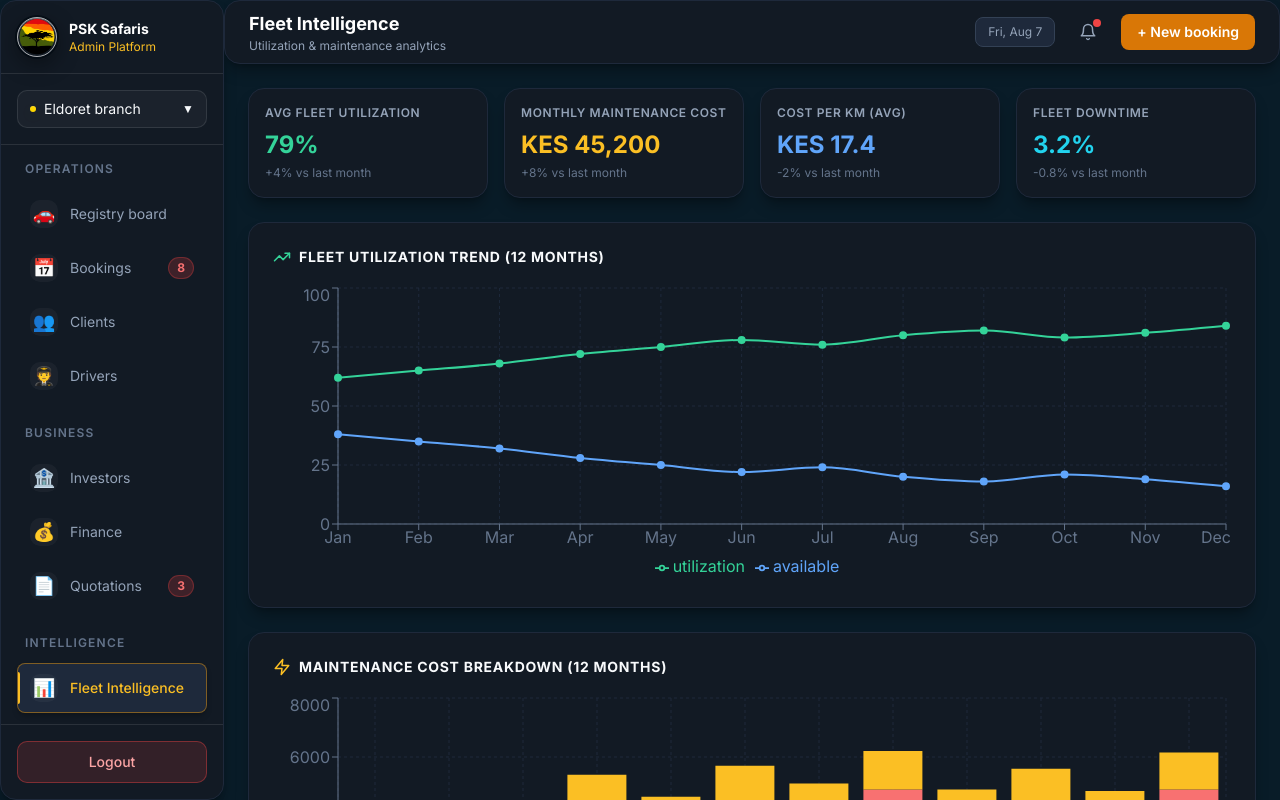
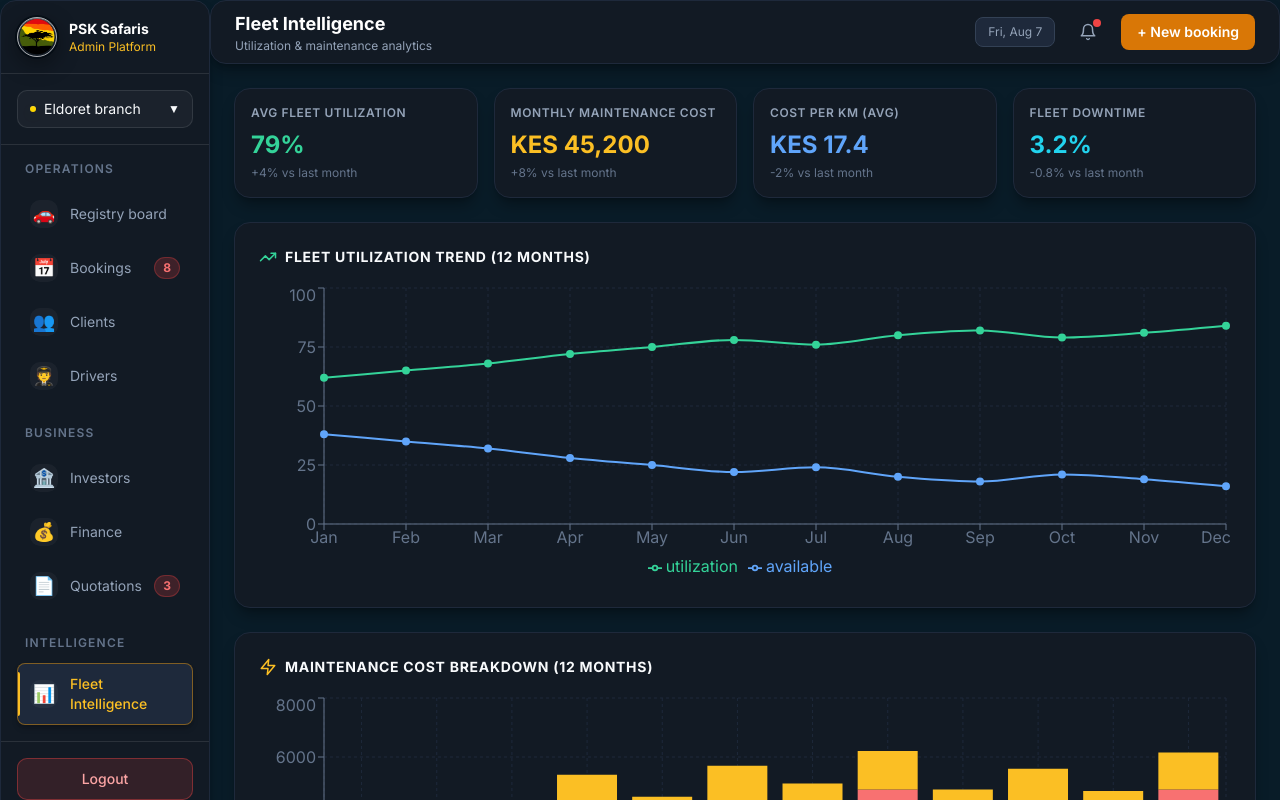
Before and after one commit to orenda497-afk/psk-admin-platform, a React (Vite) app: page /analytics in a window 1280 px wide. Both pictures are taken after a click on the button "Sign In". Built offline with nearby package versions, Linux system fonts and the light colour scheme.

Commit message:
fix: correct TopBar layout to only cover main content area, never overlap sidebar

```diff
--- a/src/components/Layout.tsx
+++ b/src/components/Layout.tsx
@@ -37,17 +37,21 @@ export default function Layout({ children, onLogout }: LayoutProps) {
   const pageInfo = getPageTitle()
 
   return (
-    <div className="flex h-screen bg-psk-bg-base overflow-hidden">
-      {/* Sidebar */}
-      <Sidebar onLogout={onLogout} />
+    <div style={{ display: 'flex', height: '100vh' }} className="bg-psk-bg-base overflow-hidden">
+      {/* Sidebar — fixed width 210px, full height */}
+      <aside style={{ width: '210px', minWidth: '210px', flexShrink: 0 }}>
+        <Sidebar onLogout={onLogout} />
+      </aside>
 
-      {/* Main content */}
-      <div className="flex-1 flex flex-col overflow-hidden">
-        {/* Top bar */}
-        <TopBar title={pageInfo.title} subtitle={pageInfo.subtitle} />
+      {/* Main — takes remaining width, flex column layout */}
+      <div style={{ flex: 1, display: 'flex', flexDirection: 'column', overflow: 'hidden' }}>
+        {/* TopBar — only inside main, never over sidebar */}
+        <header style={{ flexShrink: 0 }}>
+          <TopBar title={pageInfo.title} subtitle={pageInfo.subtitle} />
+        </header>
 
         {/* Page content */}
-        <main className="flex-1 overflow-auto">
+        <main style={{ flex: 1, overflowY: 'auto' }}>
           <div className="p-6">
             {children}
           </div>
--- a/src/components/Sidebar.tsx
+++ b/src/components/Sidebar.tsx
@@ -42,7 +42,7 @@ export default function Sidebar({ onLogout }: SidebarProps) {
   }
 
   return (
-    <div className="w-56 glass-lg border-r border-psk-border flex flex-col">
+    <div style={{ width: '210px', minWidth: '210px', flexShrink: 0 }} className="glass-lg border-r border-psk-border flex flex-col">
       {/* Logo */}
       <div className="p-4 border-b border-psk-border">
         <div className="flex items-center gap-3">
```
Also changed, not shown: 1 other file (tests, documents, lock files or other folders).
